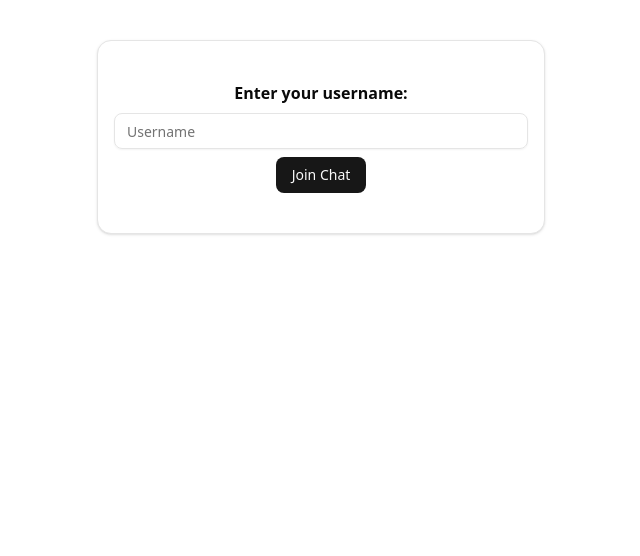
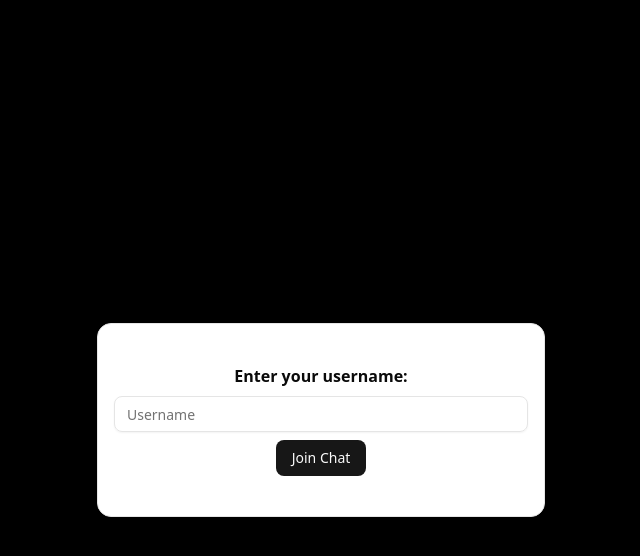
Before and after one commit to ankitku3101/confessly, a Next.js app in the folder apps/web/: page /chat in a window 1280 px wide. Shown: the top 556 px of the page, without its empty margins (319-959 px from the left). Built offline with nearby package versions, Linux system fonts and the light colour scheme.

Commit message:
feat(chat): updated chat UI

```diff
--- a/apps/web/app/chat/page.tsx
+++ b/apps/web/app/chat/page.tsx
@@ -19,7 +19,6 @@
 export default function Chat() {
   const [messages, setMessages] = useState<Message[]>([]);
   const [input, setInput] = useState("");
-  const [typing, setTyping] = useState(false);
   const [userTyping, setUserTyping] = useState<string | null>(null);
   const [username, setUsername] = useState("");
   const [hasJoined, setHasJoined] = useState(false);
@@ -82,6 +81,7 @@
   };
 
   return (
+    <div className="min-h-screen flex flex-col items-center justify-center bg-black">
       <Card className="w-full max-w-md mx-auto mt-10 flex flex-col">
         {!hasJoined ? (
           <form
@@ -167,5 +167,6 @@
           </>
         )}
       </Card>
+    </div>
   );
 }
```
Lines whose indentation alone changed are shown as unchanged.
